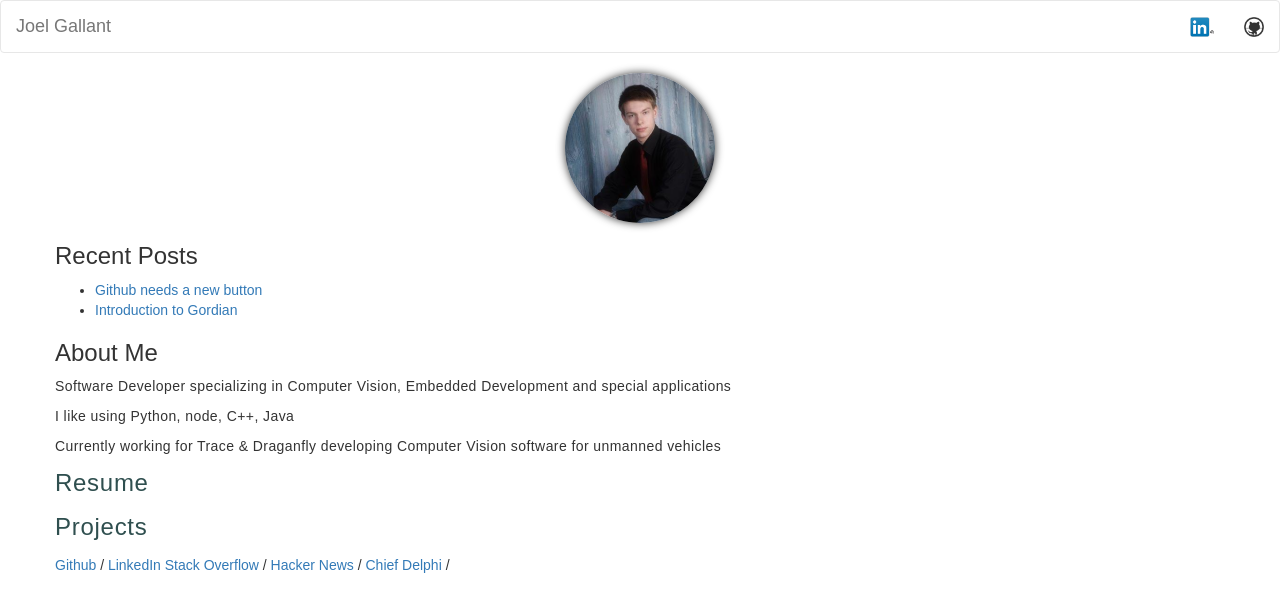
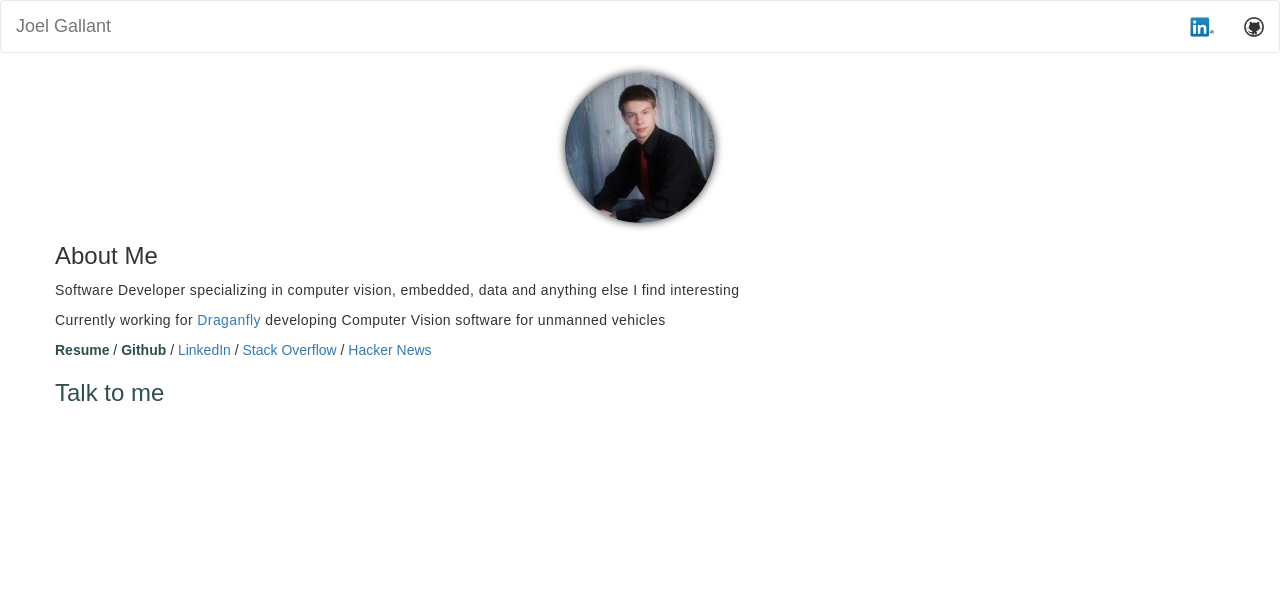
Before and after one commit to joelg236/joelg236.github.io, a Jekyll site: the page built from index.html, in a window 1280 px wide. Shown: the top 612 px of the page. Built offline with Jekyll 4.4.1, drawn with Linux system fonts in a browser that asks for light colours; nearby versions of some CDN libraries.

```diff
--- a/_includes/sidebar.html
+++ b/_includes/sidebar.html
@@ -10,23 +10,14 @@
 	-moz-box-shadow: 0 0 8px rgba(0, 0, 0, .8);">
 </div>
 
-<h3>Recent Posts </h3>
-<ul>
-  {% for post in site.posts limit: 5 %}
-    <li><a href="{{ post.url }}">{{ post.title }}</a></li>
-  {% endfor %}
-</ul>
+<h3>About Me</h3>
+<p>Software Developer specializing in computer vision, embedded, data and anything else I find interesting</p>
+<p>Currently working for <a href="http://www.draganfly.com/">Draganfly</a> developing Computer Vision software for unmanned vehicles</p>
 
-<h3>About Me</h3>
-<p>Software Developer specializing in Computer Vision, Embedded Development and special applications</p>
-<p>I like using Python, node, C++, Java</p>
-<p>Currently working for Trace & Draganfly developing Computer Vision software for unmanned vehicles</p>
+<b><a style="color:darkslategrey;" href="/resume">Resume</a></b> /
+<b><a style="color:darkslategrey;" href="https://github.com/joelgallant">Github</a></b> /
+<a href="https://www.linkedin.com/in/gallantjoel">LinkedIn</a> /
+<a href="http://stackoverflow.com/users/1165996">Stack Overflow</a> /
+<a href="https://news.ycombinator.com/user?id=joelg236">Hacker News</a>
 
-<p style="font-size:24px;"><a style="color:darkslategrey;" href="/resume">Resume</a></p>
-<p style="font-size:24px;"><a style="color:darkslategrey;" href="/work">Projects</a></p>
-
-<a href="https://github.com/joelgallant">Github</a> /
-<a href="http://lnkd.in/bByKq45">LinkedIn</a>
-<a href="http://stackoverflow.com/users/1165996">Stack Overflow</a> /
-<a href="https://news.ycombinator.com/user?id=joelg236">Hacker News</a> /
-<a href="http://www.chiefdelphi.com/forums/member.php?u=59212">Chief Delphi</a> /
+<h3><a style="color:darkslategrey;" href="mailto:joel@joelgallant.me">Talk to me</a></h3>
--- a/_layouts/index.html
+++ /dev/null
@@ -1,7 +0,0 @@
-{% include header.html %}
-
-    <div class="row">
-        {% include sidebar.html %}
-    </div>
-
-{% include footer.html %}
--- a/index.html
+++ b/index.html
@@ -1,3 +1,10 @@
 ---
-layout: index
 ---
+
+{% include header.html %}
+
+    <div class="row">
+        {% include sidebar.html %}
+    </div>
+
+{% include footer.html %}
```
Also changed, not shown: _posts/2013-07-29-gordian.md (deleted, +0 -148 lines), _posts/2013-08-04-github-needs-a-new-button.md (deleted, +0 -31 lines).
